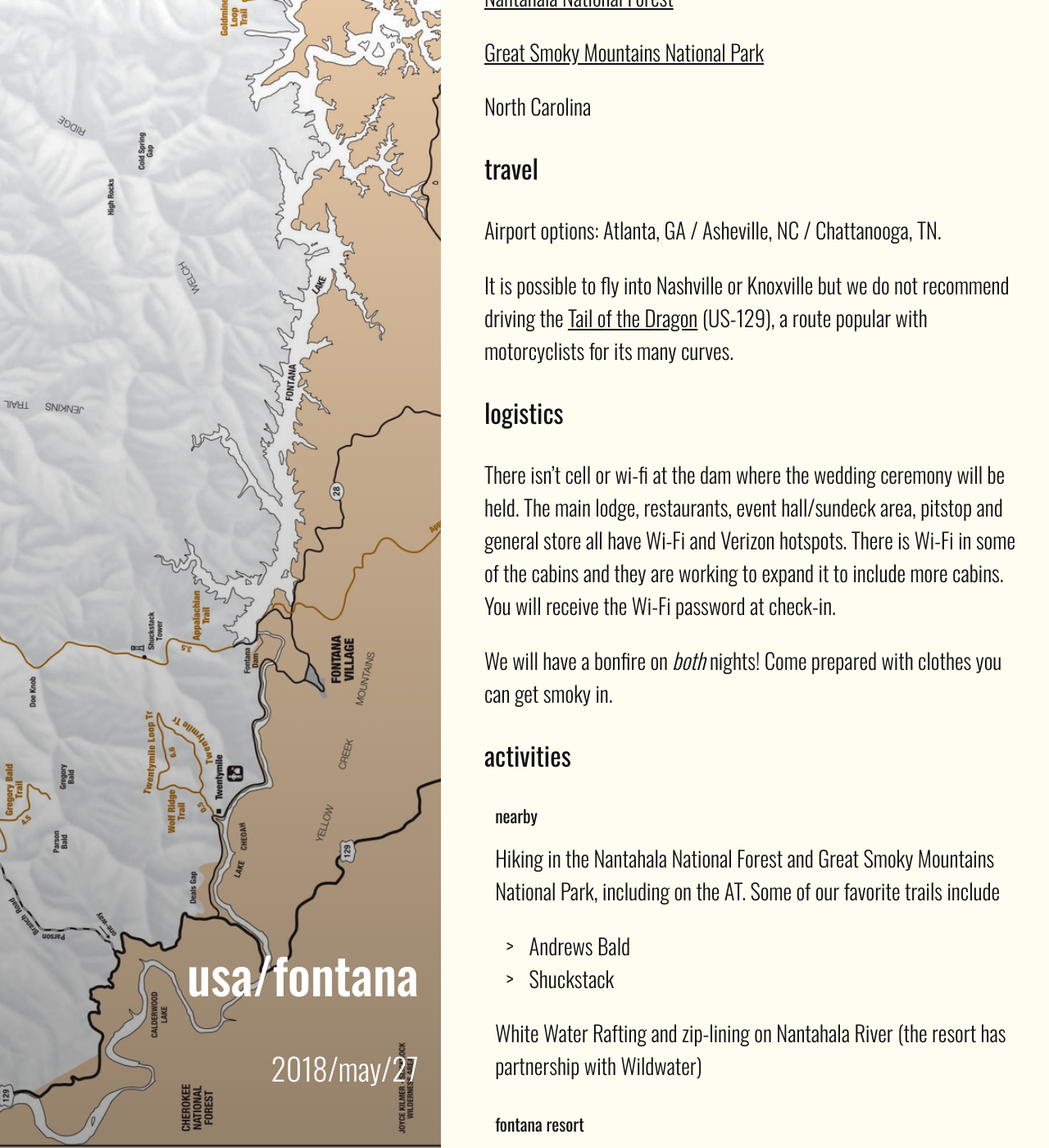
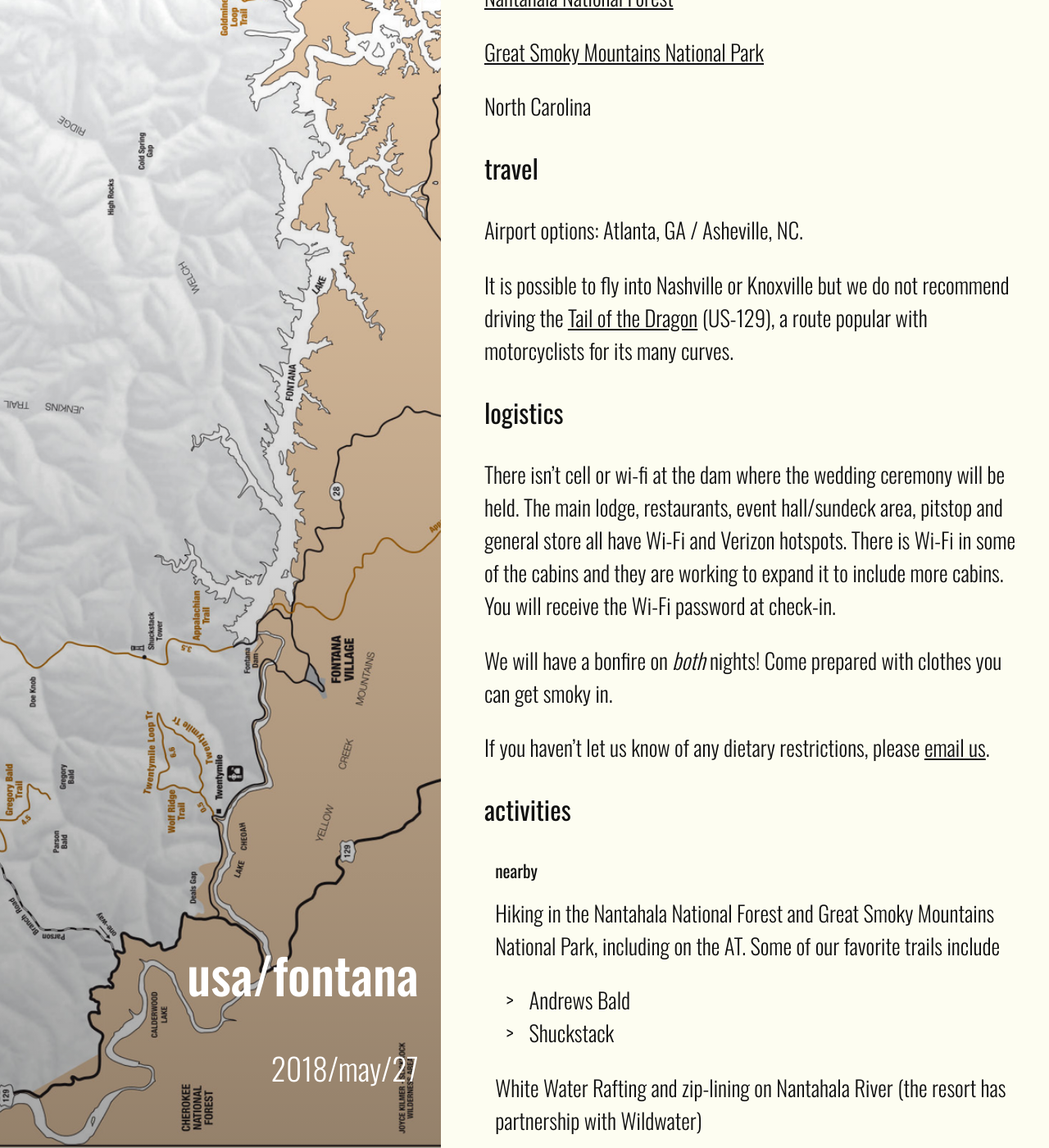
Before and after one commit to french-cherian/french-cherian.github.io, a Jekyll site: the page built from 2-usa.md, in a window 1280 px wide and 1400 px high, scrolled down 1309 px. Shown: the whole window at 82% size. Built offline with Jekyll 4.4.1, drawn with Linux system fonts in a browser that asks for light colours.

Commit message:
Small change.

```diff
--- a/2-usa.md
+++ b/2-usa.md
@@ -41,7 +41,7 @@ Fontana Dam / Fontana Village
 North Carolina
 
 ### travel
-Airport options: Atlanta, GA / Asheville, NC / Chattanooga, TN.
+Airport options: Atlanta, GA / Asheville, NC.
 
 It is possible to fly into Nashville or Knoxville but we do not recommend driving the [Tail of the Dragon](https://tailofthedragon.com/details/) (US-129), a route popular with motorcyclists for its many curves.
 
@@ -50,6 +50,8 @@ It is possible to fly into Nashville or Knoxville but we do not recommend drivin
 There isn't cell or wi-fi at the dam where the wedding ceremony will be held. The main lodge, restaurants, event hall/sundeck area, pitstop and general store all have Wi-Fi and Verizon hotspots. There is Wi-Fi in some of the cabins and they are working to expand it to include more cabins. You will receive the Wi-Fi password at check-in.
 
 We will have a bonfire on _both_ nights! Come prepared with clothes you can get smoky in.
+
+If you haven't let us know of any dietary restrictions, please [email us](mailto:french@cherian.net).
 
 ### activities
 
```
